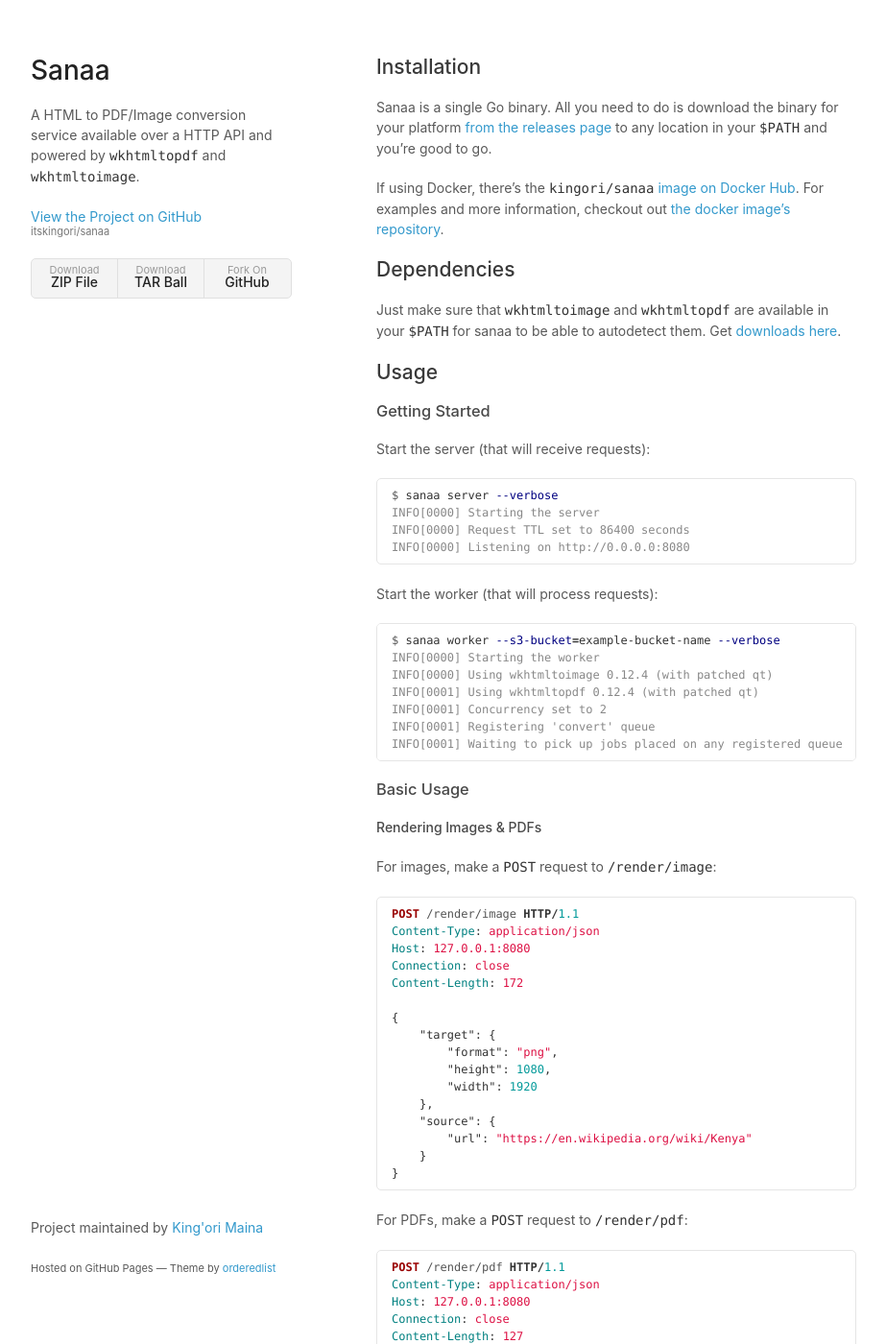
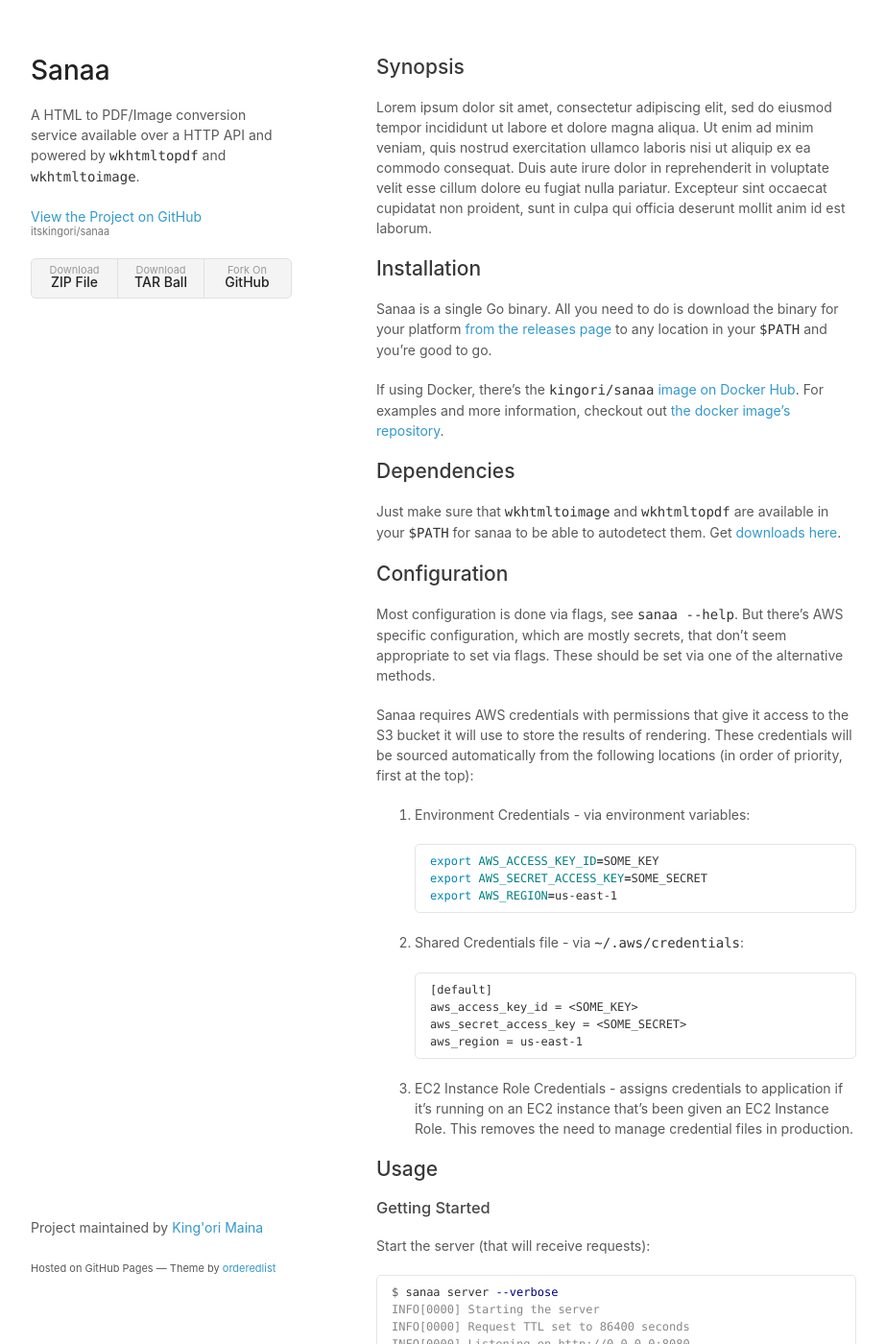
Before and after one commit to itskingori/sanaa, a Jekyll site: the page built from docs/index.md, in a window 1280 px wide and 1400 px high. Shown: the whole window at 96% size, without its empty margins (178-1101 px from the left). Built offline with Jekyll 4.4.1, drawn with Linux system fonts in a browser that asks for light colours.

Commit message:
Add notes on configuration

````diff
--- a/docs/index.md
+++ b/docs/index.md
@@ -2,6 +2,15 @@
 title: Get
 layout: default
 ---
+
+## Synopsis
+
+Lorem ipsum dolor sit amet, consectetur adipiscing elit, sed do eiusmod tempor
+incididunt ut labore et dolore magna aliqua. Ut enim ad minim veniam, quis
+nostrud exercitation ullamco laboris nisi ut aliquip ex ea commodo consequat.
+Duis aute irure dolor in reprehenderit in voluptate velit esse cillum dolore eu
+fugiat nulla pariatur. Excepteur sint occaecat cupidatat non proident, sunt in
+culpa qui officia deserunt mollit anim id est laborum.
 
 ## Installation
 
@@ -18,6 +27,38 @@
 Just make sure that `wkhtmltoimage` and `wkhtmltopdf`  are available in your
 `$PATH` for sanaa to be able to autodetect them. Get [downloads
 here][wkhtmltopdf].
+
+## Configuration
+
+Most configuration is done via flags, see `sanaa --help`. But there's AWS
+specific configuration, which are mostly secrets, that don't seem appropriate to
+set via flags. These should be set via one of the alternative methods.
+
+Sanaa requires AWS credentials with permissions that give it access to the S3
+bucket it will use to store the results of rendering. These credentials will be
+sourced automatically from the following locations (in order of priority, first
+at the top):
+
+1. Environment Credentials - via environment variables:
+
+   ```bash
+   export AWS_ACCESS_KEY_ID=SOME_KEY
+   export AWS_SECRET_ACCESS_KEY=SOME_SECRET
+   export AWS_REGION=us-east-1
+   ```
+
+2. Shared Credentials file - via `~/.aws/credentials`:
+
+   ```text
+   [default]
+   aws_access_key_id = <SOME_KEY>
+   aws_secret_access_key = <SOME_SECRET>
+   aws_region = us-east-1
+   ```
+
+3. EC2 Instance Role Credentials - assigns credentials to application if it's
+   running on an EC2 instance that's been given an EC2 Instance Role. This
+   removes the need to manage credential files in production.
 
 ## Usage
 
````
